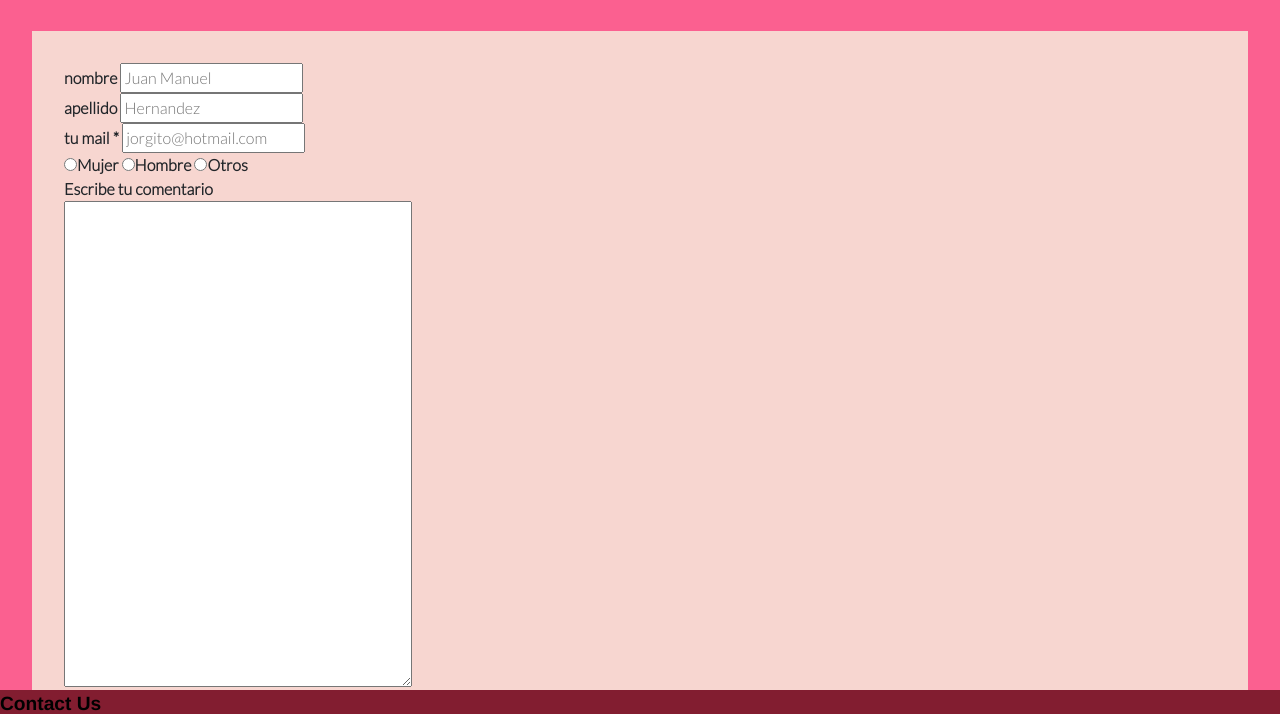
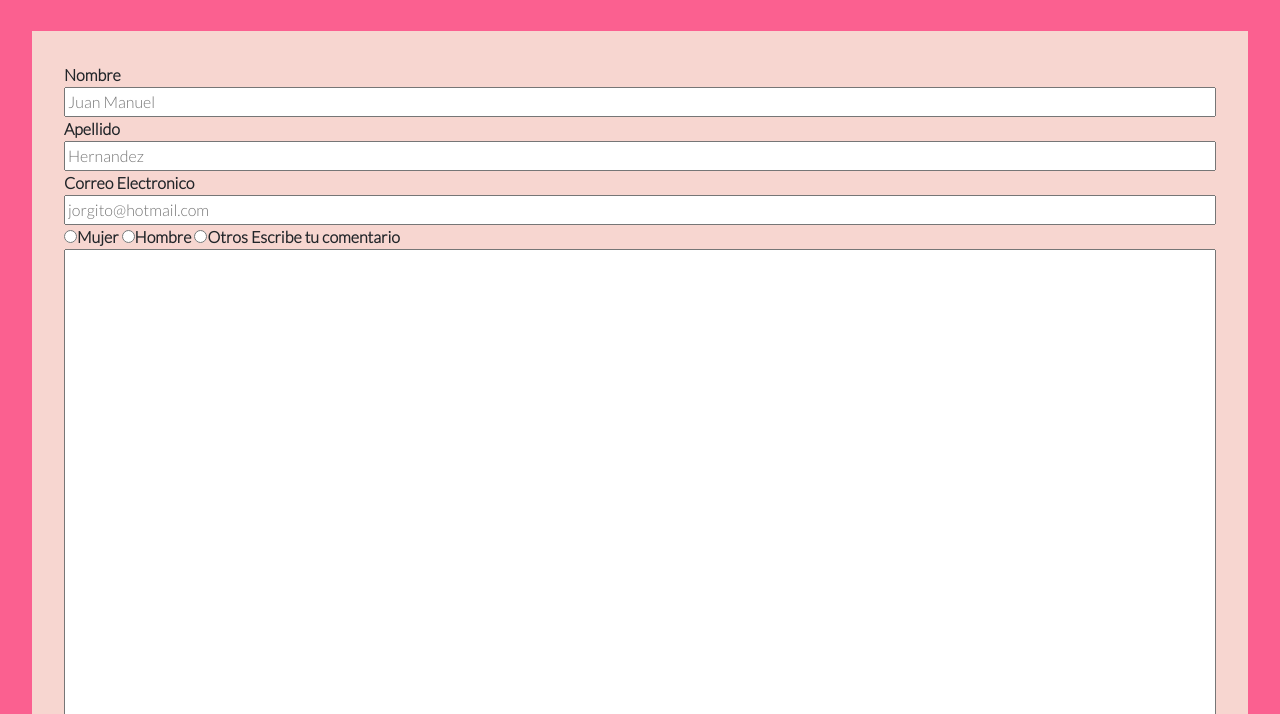
Before and after one commit to Adriano-FER/html-css-design, a website: page ContactUs.html in a window 1280 px wide. Shown: the part 81-795 px from the top of the page. Drawn offline with nearby package versions, Linux system fonts and the light colour scheme; a web font is replaced by a local one.

Commit message:
some details

```diff
--- a/ContactUs.html
+++ b/ContactUs.html
@@ -32,26 +32,24 @@
         <section class="formsection">
             <form action="">
                 <div>
-                    <label for="nombre">nombre</label>
-                    <input type="text" name="nombre" placeholder="Juan Manuel">
+                    <label for="nombre">Nombre</label>
+                    <input class="full_width" type="text" name="nombre" placeholder="Juan Manuel">
                 </div>
                 <div>
-                    <label for="Apellido">apellido</label>
-                    <input type="text" name="Apellido" placeholder="Hernandez">
+                    <label for="Apellido">Apellido</label>
+                    <input class="full_width"  type="text" name="Apellido" placeholder="Hernandez">
                 </div>
                 <div>
-                    <label for="email">tu mail *</label>
-                    <input type="email" name="email" placeholder="jorgito@hotmail.com" required>
+                    <label for="email">Correo Electronico</label>
+                    <input class="full_width"  type="email" name="email" placeholder="jorgito@hotmail.com" required>
                 </div>
 
                 <div>
                     <input type="radio" name="sexo" value="Mujer">Mujer</textarea>
                     <input type="radio" name="sexo" value="Hombre">Hombre</textarea>
                     <input type="radio" name="sexo" value="Otros">Otros</textarea>
-                </div>
-                <div>
                     <label for="comentario">Escribe tu comentario</label><br>
-                    <textarea name="comentario" id="" cols="40" rows="20"></textarea>
+                    <textarea class="full_width" name="comentario" id="" cols="40" rows="20"></textarea>
                 </div><br/>
                 <div>
                     <label for="pais">Elige tu país</label>
@@ -59,6 +57,7 @@
                         <option value="Argentina">Argentina</option>
                         <option value="Chile">Chile</option>
                         <option value="Peru">Peru</option>
+                        <option value="Bolivia">Bolivia</option>
                     </select>
                 </div>
                 <div>
--- a/scss/style.scss
+++ b/scss/style.scss
@@ -115,11 +115,11 @@ a{
 }
 .footer{
     background-color: #821D30;
-    position:sticky;
     left: 0;
     bottom: 0;
     width: 100%;
-    height: 10%;
+    height: 150px;
+    padding: 10px;
 }
 .RecipeBox{
     margin: 2rem;
@@ -149,7 +149,13 @@ a{
     padding: 2rem;
     background-color: white;
     font-family:'Roboto Condensed';
-    border: solid #000000 5px;
+    border: solid #2c2c2c 1px
+}
+.chef{
+    border-radius: 50%;
+    width: 100%;
+    max-width: 400px;
+    padding: 10px;
 }
 .Recipe{
     max-width: 500px;
@@ -180,7 +186,7 @@ h4{
     font-family:'Roboto Condensed';
     max-width: 250px;
     background-color: white;
-    border: solid #000000 5px;
+    border: solid #2c2c2c 1px;
     padding: 1rem;
 }
 @mixin rowgrid($grid){
@@ -239,3 +245,6 @@ $grid1050: repeat(1, 1fr);
 i{
     margin-left: 2rem;
 }
+.full_width{
+    width: 100%;
+}
```
Also changed, not shown: User.html (+1 -2 lines), css/style.css.
